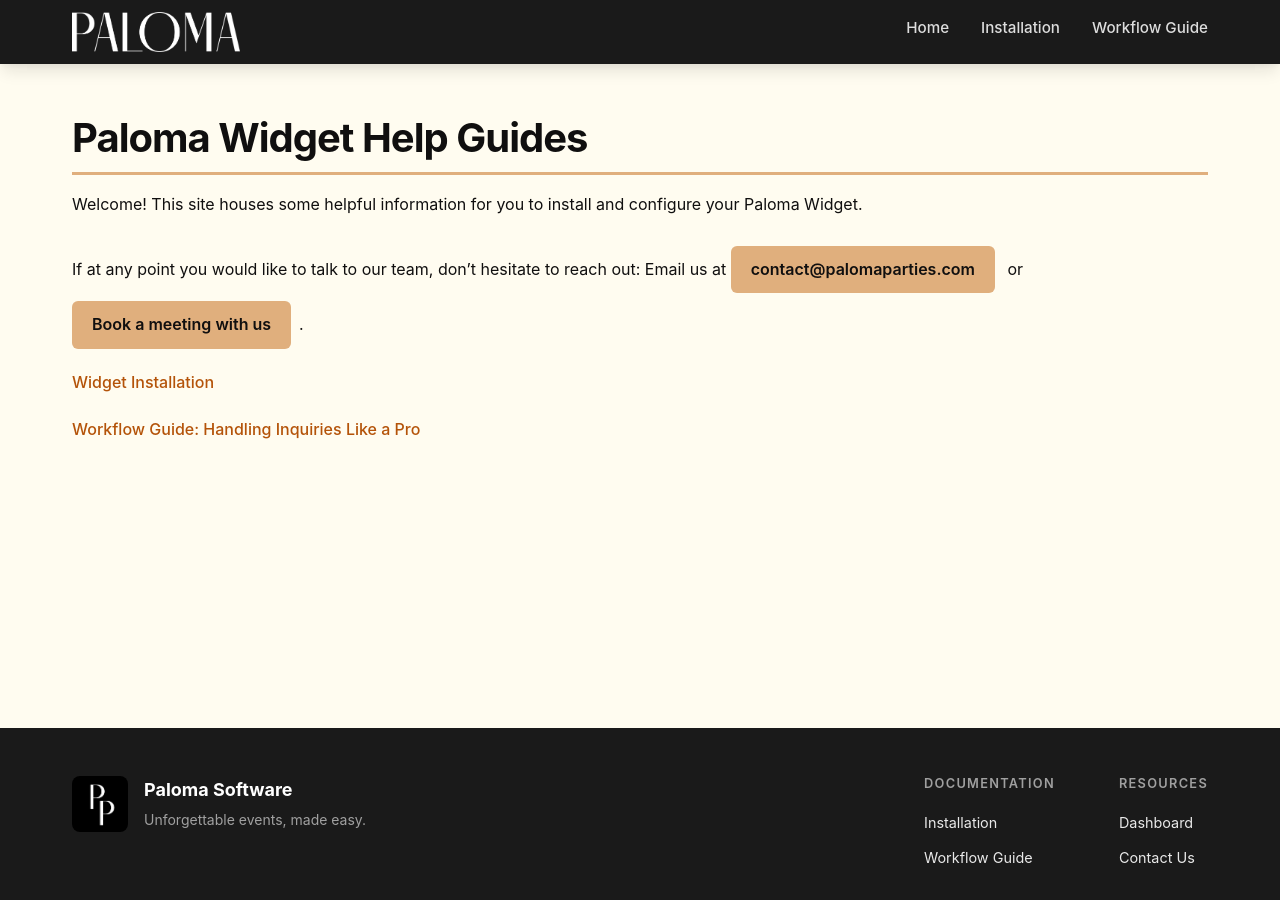
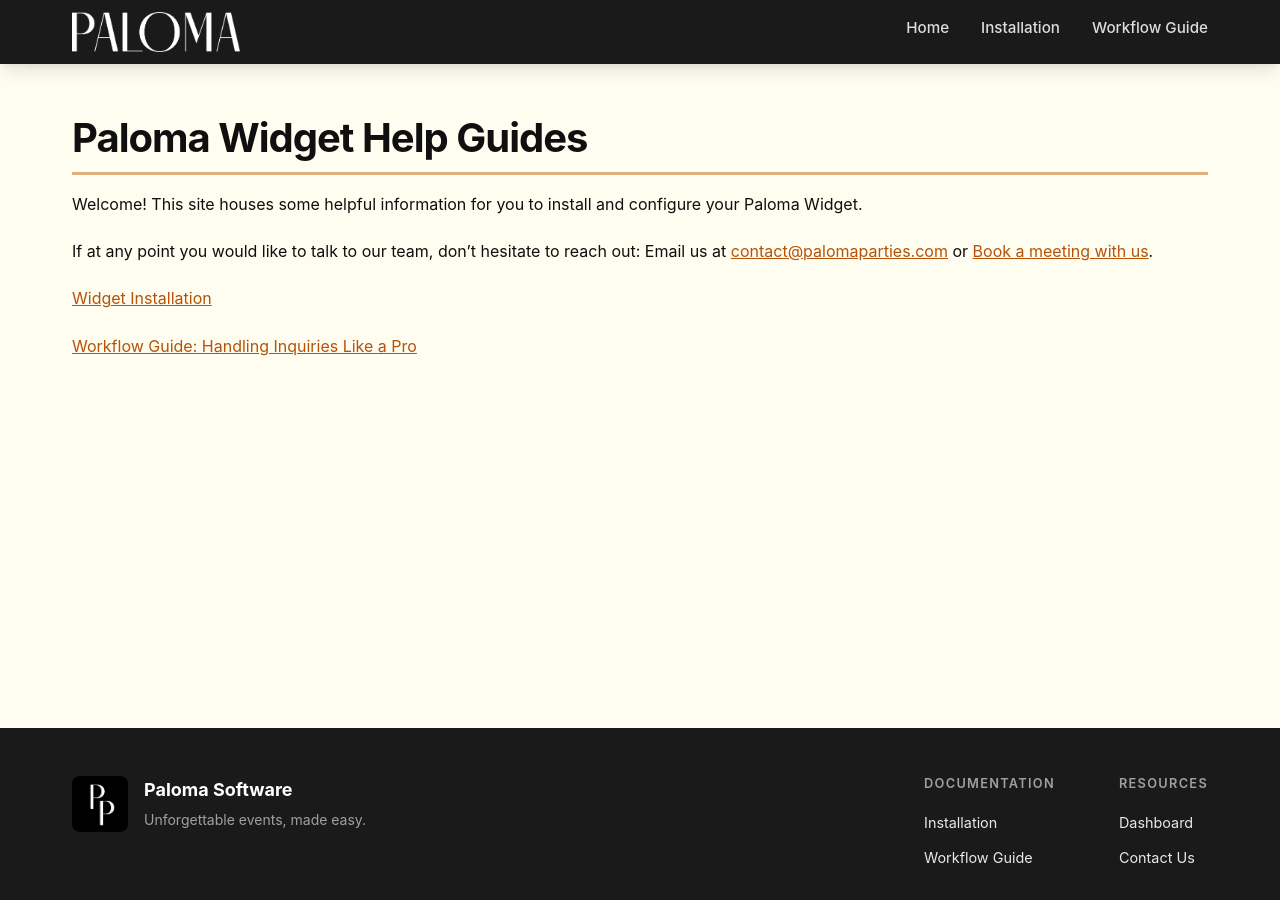
Before and after one commit to paloma-software/paloma-docs, a Jekyll site: the page built from README.md, in a window 1280 px wide and 900 px high. Built offline with Jekyll 4.4.1, drawn with Linux system fonts in a browser that asks for light colours; some web fonts are replaced; our own code applies the rules of GitHub Pages for plain Markdown files.

Commit message:
style: standardize links with underlines, remove button styling
- Make all content links underlined by default
- Remove button styling from mailto and cal.com links
- Keep header/footer nav links clean without underlines
- Add .playwright-mcp/ to gitignore

Co-Authored-By: Claude Opus 4.5 <noreply@anthropic.com>

```diff
--- a/assets/css/custom.css
+++ b/assets/css/custom.css
@@ -154,25 +154,12 @@ p {
 /* Links */
 a {
     color: var(--link-color);
-    text-decoration: none;
-    transition:
-        color 0.2s,
-        text-decoration 0.2s;
-    font-weight: 500;
+    text-decoration: underline;
+    transition: color 0.2s;
 }
 
 a:hover {
     color: var(--link-hover);
-    text-decoration: underline;
-}
-
-main a {
-    border-bottom: 1px solid transparent;
-}
-
-main a:hover {
-    border-bottom-color: var(--link-color);
-    text-decoration: none;
 }
 
 /* Lists */
@@ -388,11 +375,11 @@ footer {
     font-size: 0.9rem;
     opacity: 0.9;
     transition: opacity 0.2s;
+    text-decoration: none;
 }
 
 .footer-section a:hover {
     opacity: 1;
-    text-decoration: none;
 }
 
 /* Override mailto button style in footer */
@@ -421,30 +408,6 @@ footer a[href*="mailto"]:hover {
     margin: 0;
 }
 
-/* Buttons/Call to Action Links */
-a[href*="mailto"],
-a[href*="cal.com"] {
-    display: inline-block;
-    background-color: var(--primary-color);
-    color: #100f0f !important;
-    padding: 0.625rem 1.25rem;
-    border-radius: 6px;
-    font-weight: 600;
-    transition:
-        background-color 0.2s,
-        transform 0.2s;
-    border: none;
-    margin-right: 0.5rem;
-    margin-top: 0.5rem;
-}
-
-a[href*="mailto"]:hover,
-a[href*="cal.com"]:hover {
-    background-color: var(--primary-hover);
-    transform: translateY(-2px);
-    text-decoration: none;
-    border-bottom: none;
-}
 
 /* Responsive Design */
 @media (max-width: 768px) {
```
Also changed, not shown: 1 other file.
